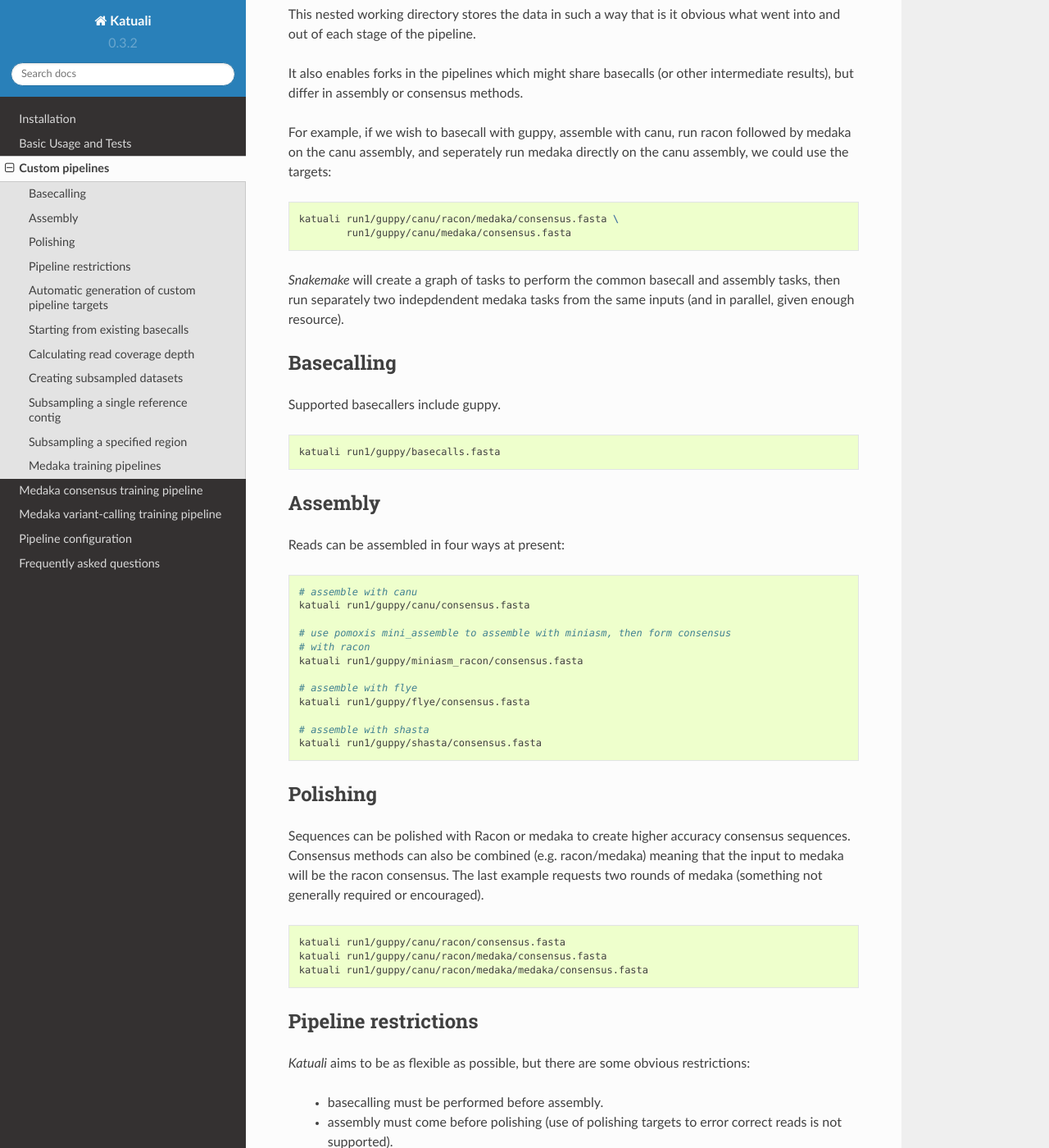
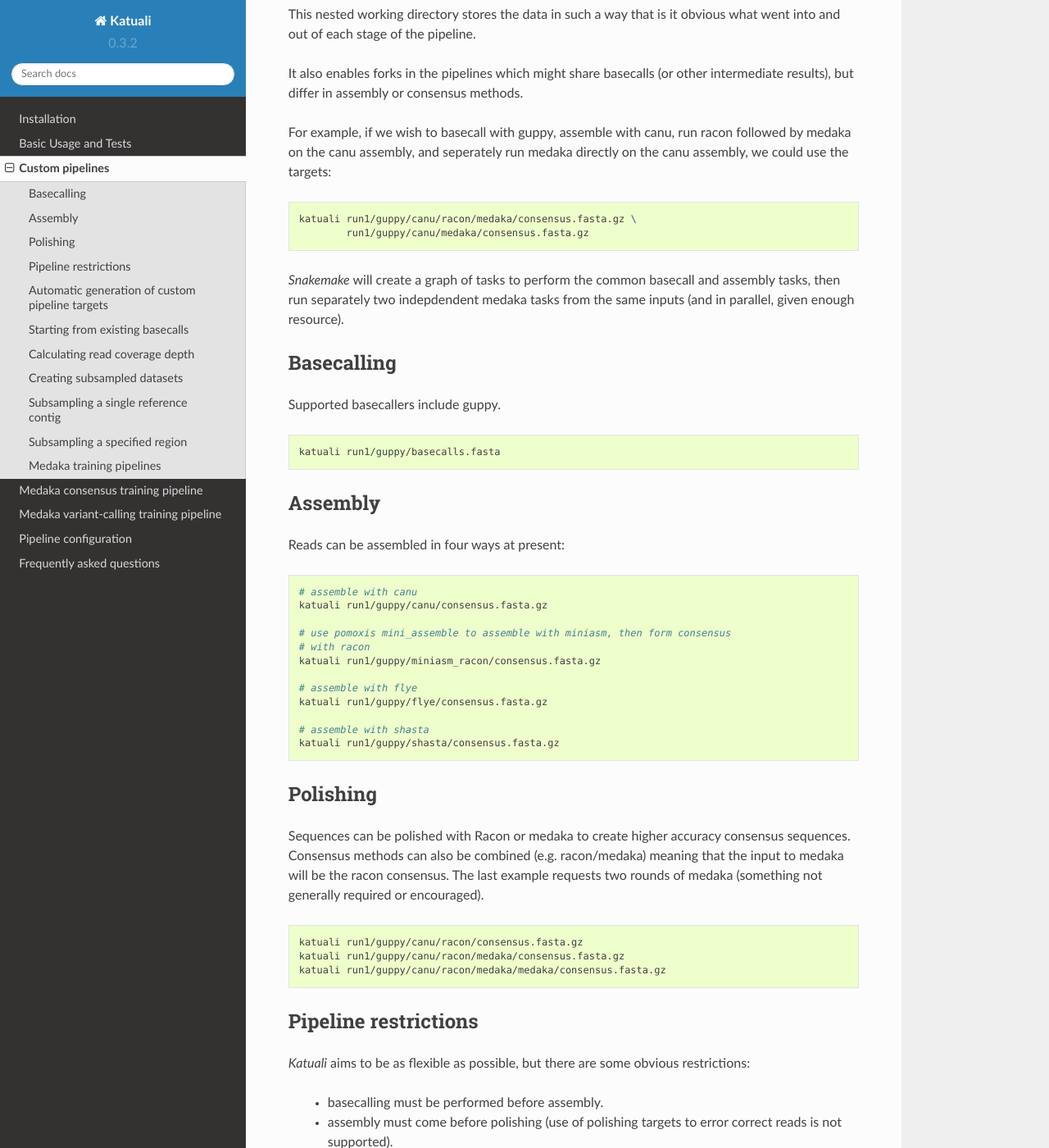
Before and after one commit to nanoporetech/katuali, a Sphinx documentation site: the page built from docs/examples.rst, in a window 1280 px wide and 1400 px high, scrolled down 762 px. Shown: the whole window at 82% size. Built offline with Sphinx 7.4.7 and the Read the Docs theme 2.0.0, drawn with Linux system fonts in a browser that asks for light colours; some of the changed text lies outside the part shown.

```diff
--- a/docs/configuration.rst
+++ b/docs/configuration.rst
@@ -17,7 +17,7 @@ The default config file can be overridden using the ``--configfile`` option.
 .. code-block:: bash
 
     # use a custom config
-    katuali guppy/miniasm_racon/consensus.fasta --configfile myconfig.yaml
+    katuali guppy/miniasm_racon/consensus.fasta.gz --configfile myconfig.yaml
 
 
 Nested configuration
@@ -40,10 +40,10 @@ options:
 .. code-block:: bash
 
     # use default MINI_ASSEMBLE_OPTS (suffix is empty string "")
-    katuali guppy/miniasm_racon/consensus.fasta
+    katuali guppy/miniasm_racon/consensus.fasta.gz
 
     # use MINI_ASSEMBLE_OPTS specified by suffix "_ce"
-    katuali guppy/miniasm_racon_ce/consensus.fasta
+    katuali guppy/miniasm_racon_ce/consensus.fasta.gz
 
 A suffix can be added to most targets to specify options. If the suffix does
 not exist in the nested config, an error will be raised.
--- a/docs/examples.rst
+++ b/docs/examples.rst
@@ -19,13 +19,13 @@ For example, while
 
 .. code-block:: bash
 
-    katuali run1/guppy/canu/consensus.fasta
+    katuali run1/guppy/canu/consensus.fasta.gz
 
 will basecall with guppy then assemble with canu
 
 .. code-block:: bash
 
-    katuali run1/guppy/shasta/consensus.fasta
+    katuali run1/guppy/shasta/consensus.fasta.gz
 
 will basecall with guppy then perform assembly with shasta (starting from `./run1/reads`),
 
@@ -36,7 +36,7 @@ with medaka:
 
 .. code-block:: bash
 
-    katuali run1/guppy/canu/racon/medaka/consensus.fasta
+    katuali run1/guppy/canu/racon/medaka/consensus.fasta.gz
 
 This nested working directory stores the data in such a way that is it obvious
 what went into and out of each stage of the pipeline.
@@ -50,8 +50,8 @@ the canu assembly, we could use the targets:
 
 .. code-block:: bash
 
-    katuali run1/guppy/canu/racon/medaka/consensus.fasta \
-            run1/guppy/canu/medaka/consensus.fasta
+    katuali run1/guppy/canu/racon/medaka/consensus.fasta.gz \
+            run1/guppy/canu/medaka/consensus.fasta.gz
 
 `Snakemake` will create a graph of tasks to perform the common basecall
 and assembly tasks, then run separately two indepdendent medaka tasks from the same
@@ -76,17 +76,17 @@ Reads can be assembled in four ways at present:
 .. code-block:: bash
 
     # assemble with canu
-    katuali run1/guppy/canu/consensus.fasta
+    katuali run1/guppy/canu/consensus.fasta.gz
 
     # use pomoxis mini_assemble to assemble with miniasm, then form consensus
     # with racon
-    katuali run1/guppy/miniasm_racon/consensus.fasta
+    katuali run1/guppy/miniasm_racon/consensus.fasta.gz
 
     # assemble with flye
-    katuali run1/guppy/flye/consensus.fasta
+    katuali run1/guppy/flye/consensus.fasta.gz
 
     # assemble with shasta
-    katuali run1/guppy/shasta/consensus.fasta
+    katuali run1/guppy/shasta/consensus.fasta.gz
 
 
 Polishing
@@ -100,9 +100,9 @@ required or encouraged).
 
 .. code-block:: bash
 
-    katuali run1/guppy/canu/racon/consensus.fasta
-    katuali run1/guppy/canu/racon/medaka/consensus.fasta
-    katuali run1/guppy/canu/racon/medaka/medaka/consensus.fasta
+    katuali run1/guppy/canu/racon/consensus.fasta.gz
+    katuali run1/guppy/canu/racon/medaka/consensus.fasta.gz
+    katuali run1/guppy/canu/racon/medaka/medaka/consensus.fasta.gz
 
 
 Pipeline restrictions
@@ -131,7 +131,7 @@ The fast_assm_polish workflow is implemented with the following target template:
 
     PIPELINES:
         all_fast_assm_polish: [
-            "{DATA}/guppy/miniasm/racon/medaka/consensus.fasta"
+            "{DATA}/guppy/miniasm/racon/medaka/consensus.fasta.gz"
     ]
 
 
@@ -213,7 +213,7 @@ katuali had basecalled allows any derived targets to be created.
     ln -s ${SUMMARY} ${BCDIR}/sequencing_summary.txt
 
     source ${IN_POMOXIS}
-    seqkit fq2fa ${BASECALLS} > ${BCDIR}/basecalls.fasta
+    cat ${BASECALLS} | bgzip -c > ${BCDIR}/basecalls.fastq.gz
 
 Now katuali can be run as normal, for example:
 
@@ -262,7 +262,7 @@ Once the reference is the config, running:
 
 .. code-block:: bash
 
-    katuali run1/guppy/align/all_contigs/25X/miniasm_racon/consensus.fasta
+    katuali run1/guppy/align/all_contigs/25X/miniasm_racon/consensus.fasta.gz
 
 will perform the following steps:
 
@@ -273,7 +273,7 @@ will perform the following steps:
     * subsample all contigs in the .bam file to 25X to create (in one step):
       `run1/guppy/align/all_contigs/25X/basecalls.fasta`
     * perform a ref-guided assembly and racon consensus to create:
-      `run1/guppy/align/all_contigs/25X/miniasm_racon/consensus.fasta`
+      `run1/guppy/align/all_contigs/25X/miniasm_racon/consensus.fasta.gz`
 
 
 .. note:: The rule to create subsampled datasets differs from other rules in
@@ -290,7 +290,7 @@ specifying targets such as:
 
 .. code-block:: bash
 
-    katuali run1/guppy/align/ecoli_SCS110_plasmid2/25X/miniasm_racon/consensus.fasta
+    katuali run1/guppy/align/ecoli_SCS110_plasmid2/25X/miniasm_racon/consensus.fasta.gz
 
 which will just process the reference sequence `ecoli_SCS110_plasmid2`.
 
@@ -302,7 +302,7 @@ It is also possible to subsample a region specifed as a samtools string:
 
 .. code-block:: bash
 
-    katuali run1/guppy/align/ecoli_SCS110_chromosome:50000-150000/25X/miniasm_racon/consensus.fasta
+    katuali run1/guppy/align/ecoli_SCS110_chromosome:50000-150000/25X/miniasm_racon/consensus.fasta.gz
 
 
 .. _train_medaka:
--- a/requirements.txt
+++ b/requirements.txt
@@ -3,4 +3,4 @@ gpustat
 pandas
 pysam==0.15.2         # latest with non-broken wheels (26Feb2019)
 setuptools
-snakemake
+snakemake==5.9.1      # at some point after this snakemake became python>=3.6
```
Also changed, not shown: other parts of docs/examples.rst (+1 -1 lines), katuali/__init__.py (+14 -14 lines), 10 other files.
